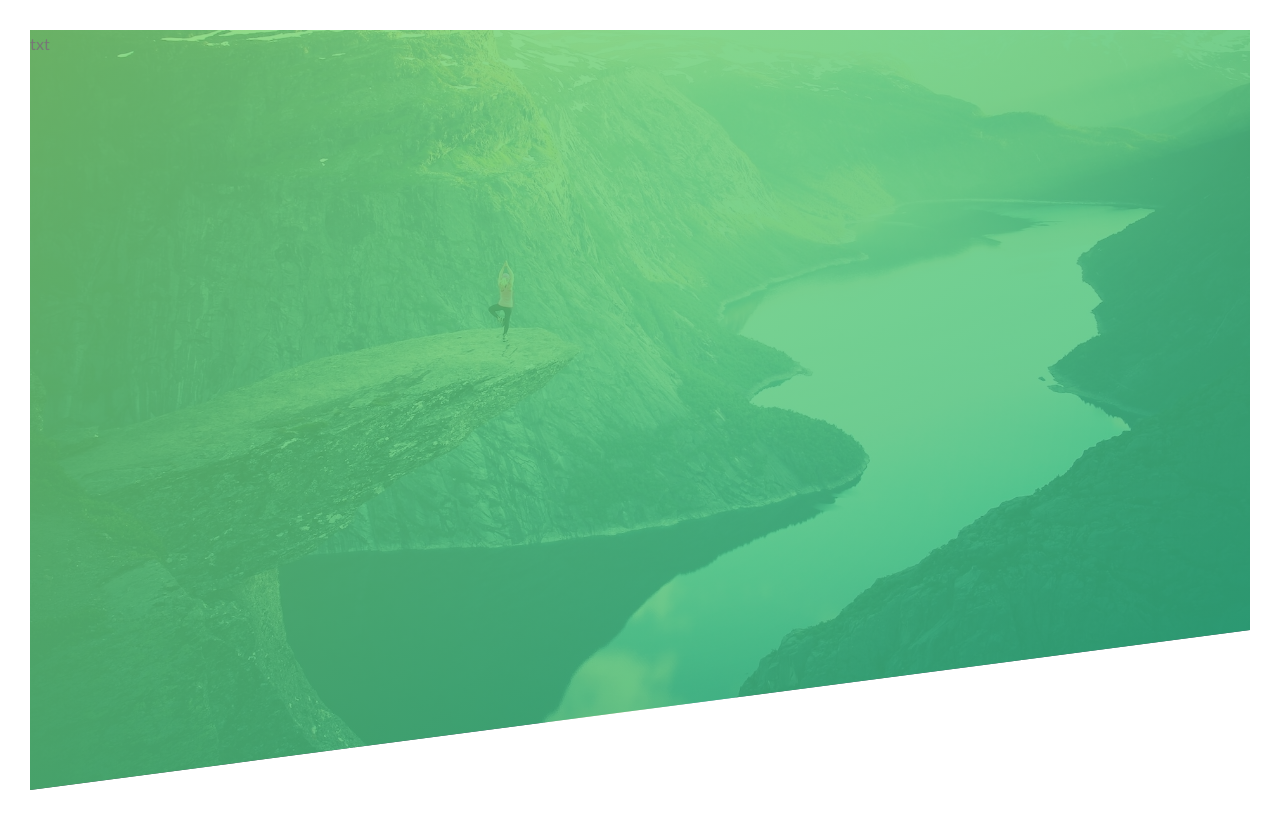
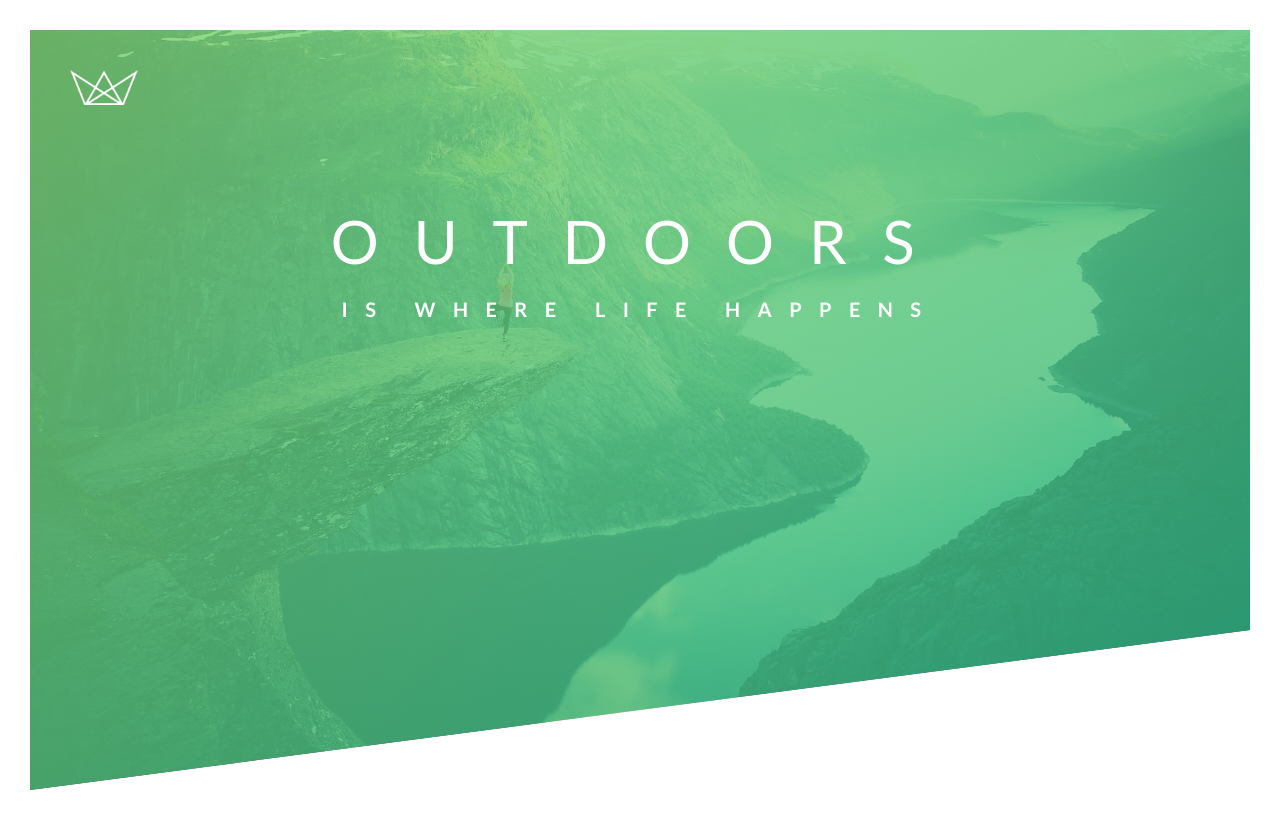
Before and after one commit to rpanasiuk/Advanced-CSS-course, a plain HTML site: page Natours/starter/index.html in a window 1280 px wide. Drawn offline with Linux system fonts and the light colour scheme; files that its build step writes are made by us from their sources.

Commit message:
Done with part 2 of header.

```diff
--- a/Natours/starter/css/style.css
+++ b/Natours/starter/css/style.css
@@ -34,4 +34,42 @@ body {
 	background-size: cover;
 	background-position: top;
 	clip-path: polygon(0 0, 100% 0, 100% 75vh, 0 100%);
+	position: relative;
 }
+
+.page-logo {
+	position: absolute;
+	top: 40px;
+	left: 40px;
+}
+
+.page-logo .logo {
+	height: 35px;
+}
+
+.page-title {
+	position: absolute;
+	top: 30%;
+	left: 50%;
+	transform: translate(-50%, -50%);
+}
+
+.page-title-text {
+	text-transform: uppercase;
+	text-align: center;
+	color: #fff;
+}
+
+.page-title-text-main {
+	display: block;
+	font-size: 60px;
+	font-weight: 400;
+	letter-spacing: 35px;
+}
+
+.page-title-text-sub {
+	display: block;
+	font-size: 20px;
+	font-weight: 700;
+	letter-spacing: 17.4px;
+}
--- a/Natours/starter/index.html
+++ b/Natours/starter/index.html
@@ -14,7 +14,16 @@
     </head>
     <body>
         <header class="page-header">
-            txt
+            <div class="page-logo">
+                <img src="img/logo-white.png" alt="Logo" class="logo">
+            </div>
+            <div class="page-title">
+                <h1 class="page-title-text">
+                    <span class="page-title-text-main">outdoors</span>
+                    <span class="page-title-text-sub">is where life happens</span>
+                </h1>
+            </div>
+
         </header>
     </body>
 </html>
```
